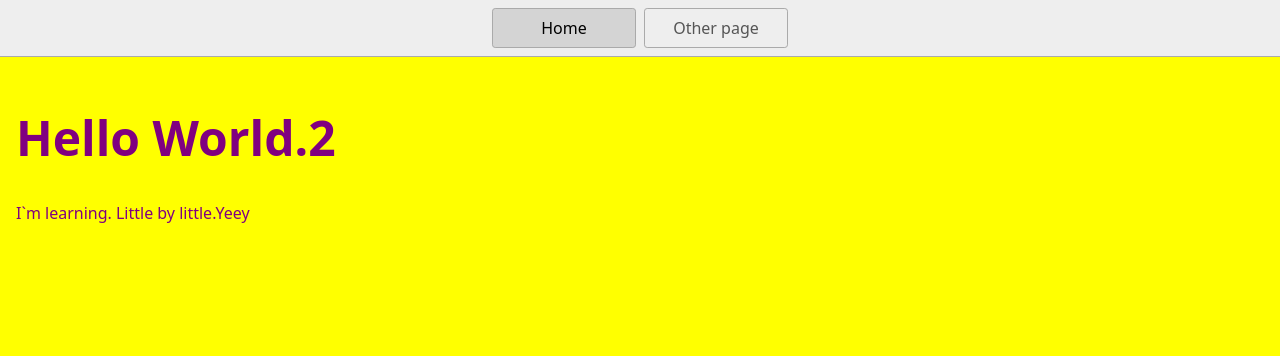
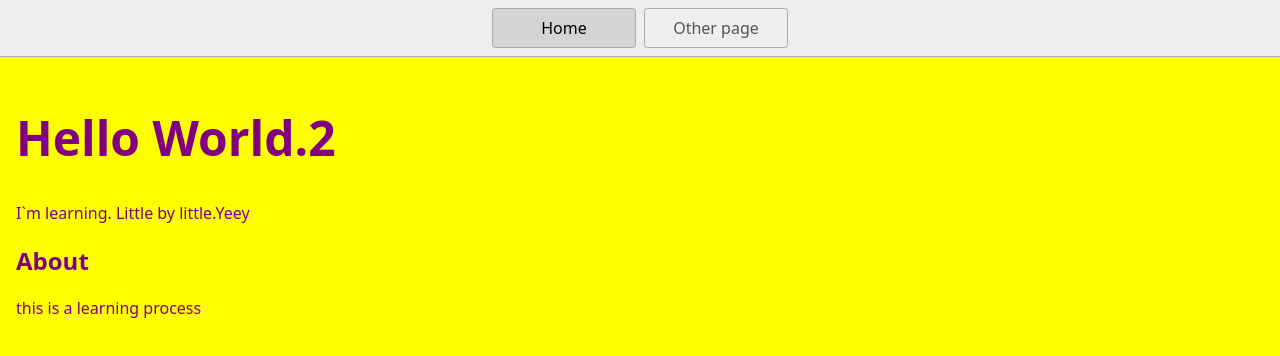
Before and after one commit to Benedictekoder/andre_kursdag, a website: page index.html in a window 1280 px wide. Drawn offline with Linux system fonts and the light colour scheme.

Commit message:
added text

```diff
--- a/index.html
+++ b/index.html
@@ -19,6 +19,8 @@
     <main>
       <h1>Hello World.2</h1>
       <p>I`m learning. Little by little.Yeey</p>
+      <h2>About</h2>
+      <p>this is a learning process</p>
     </main>
   </body>
 </html>
```
